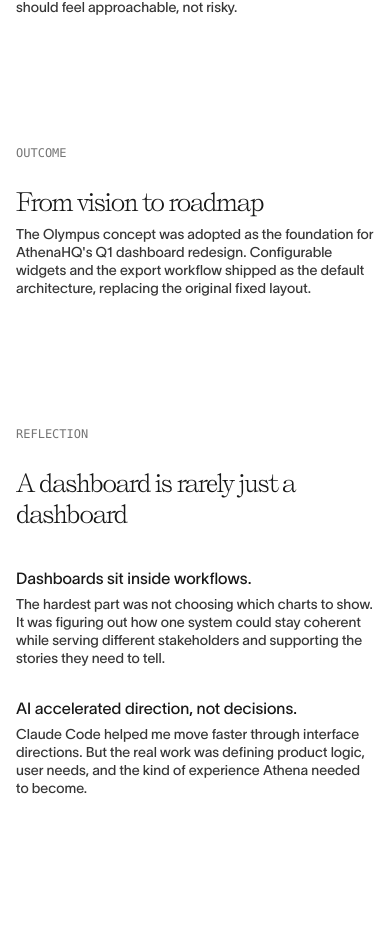
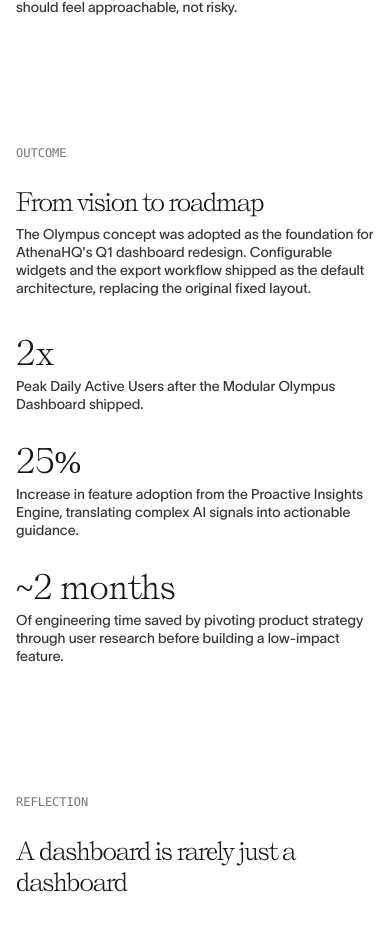
Before and after one commit to alexluowan/portfoliov6, a Next.js app: page /athena in a window 390 px wide. Shown: the part 7055-7993 px from the top of the page. Built offline with nearby package versions, Linux system fonts and the light colour scheme.

Commit message:
Added impact for athena

```diff
--- a/pages/athena.tsx
+++ b/pages/athena.tsx
@@ -482,12 +482,29 @@
                         {/* 4. Outcome */}
                         <AnimatedSection
                             data-section="outcome"
+                            className="flex flex-col gap-y-[4rem]"
                             variants={fadeInUp}
                         >
                             <CaseStudyContent
                                 subtitle="outcome"
                                 title="From vision to roadmap"
                                 description="The Olympus concept was adopted as the foundation for AthenaHQ's Q1 dashboard redesign. Configurable widgets and the export workflow shipped as the default architecture, replacing the original fixed layout."
+                                svgContent={
+                                    <div className="grid grid-cols-1 md:grid-cols-3 gap-8 mt-4">
+                                        <div>
+                                            <h3 className="text-[32px] font-light leading-none" style={{fontFamily: '"Self Modern"'}}>2x</h3>
+                                            <p className="text-[#363636] mt-2">Peak Daily Active Users after the Modular Olympus Dashboard shipped.</p>
+                                        </div>
+                                        <div>
+                                            <h3 className="text-[32px] font-light leading-none" style={{fontFamily: '"Self Modern"'}}>25%</h3>
+                                            <p className="text-[#363636] mt-2">Increase in feature adoption from the Proactive Insights Engine, translating complex AI signals into actionable guidance.</p>
+                                        </div>
+                                        <div>
+                                            <h3 className="text-[32px] font-light leading-none" style={{fontFamily: '"Self Modern"'}}>~2 months</h3>
+                                            <p className="text-[#363636] mt-2">Of engineering time saved by pivoting product strategy through user research before building a low-impact feature.</p>
+                                        </div>
+                                    </div>
+                                }
                             />
                         </AnimatedSection>
 
```
